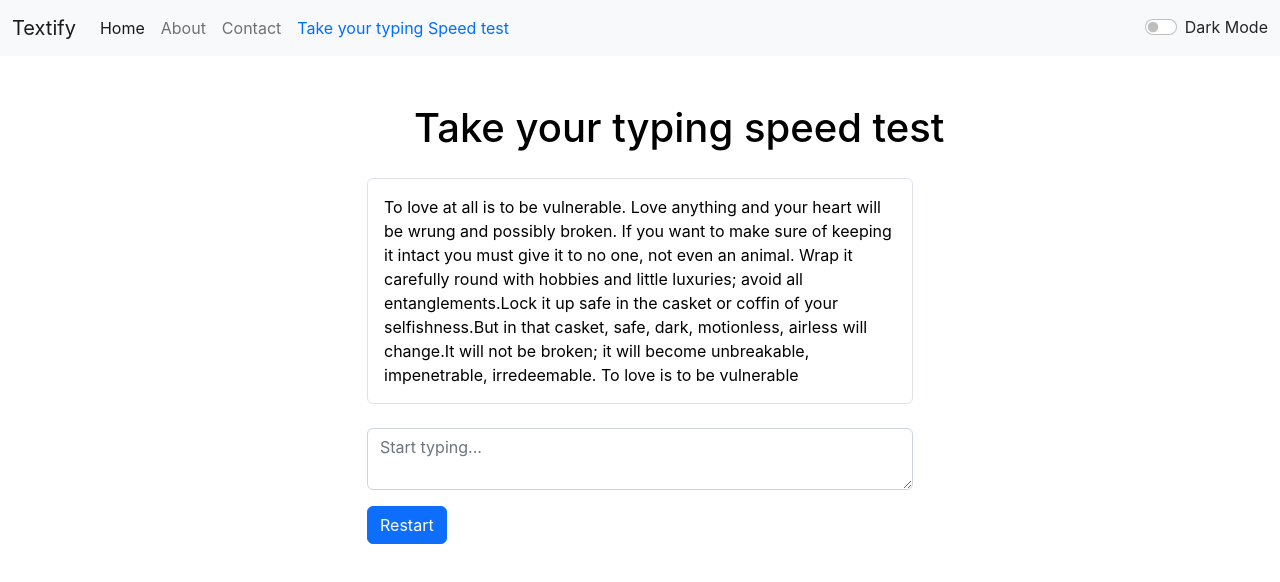
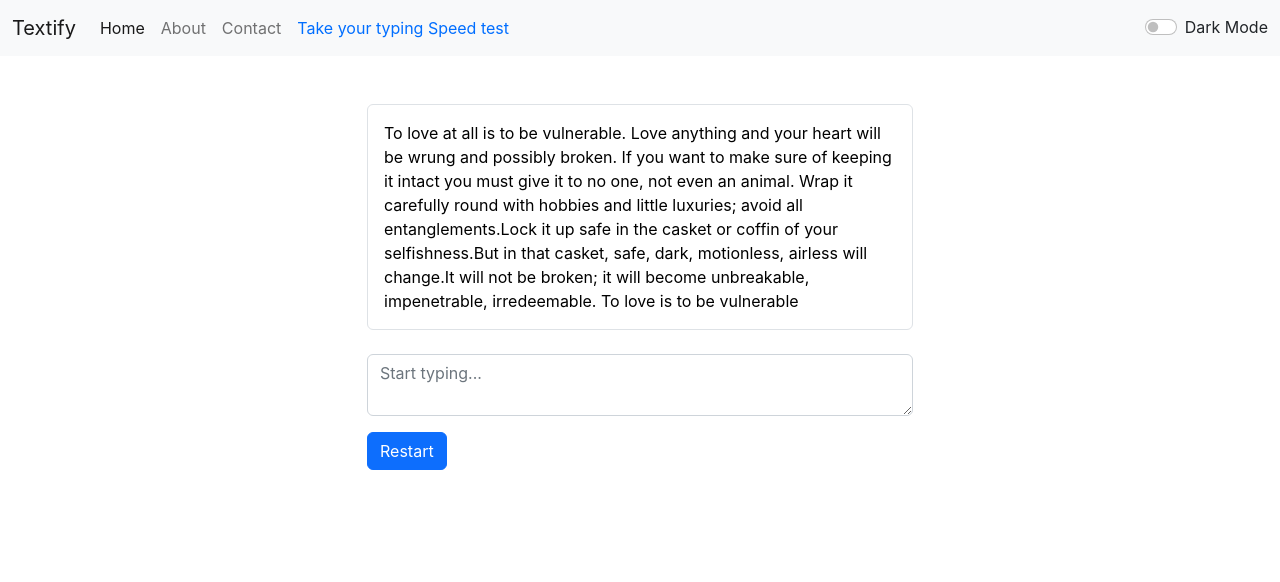
Before and after one commit to Yash4Parmar/Textify, a React (Create React App) app: page /SpeedTest in a window 1280 px wide. Shown: the top 582 px of the page. Built offline with nearby package versions, Linux system fonts and the light colour scheme.

Commit message:
-removed heading speed test

```diff
--- a/src/components/SpeedTest.js
+++ b/src/components/SpeedTest.js
@@ -80,10 +80,10 @@ class SpeedTest extends Component {
                 backgroundColor: this.props.mode === "dark" ? "black" : "white",
                 color: this.props.mode === "dark" ? "white" : "black"
             }}>
-                <h1 style={{
+                {/* <h1 style={{
                     marginLeft: "332px",
                     marginBottom: "26px"
-                }}>Take your typing speed test</h1>
+                }}>Take your typing speed test</h1> */}
                 <div className="row">
                     <div className="col-md-6 offset-md-3">
                         <Preview text={this.state.text} userInput={this.state.userInput} mode={this.props.mode} />
```
